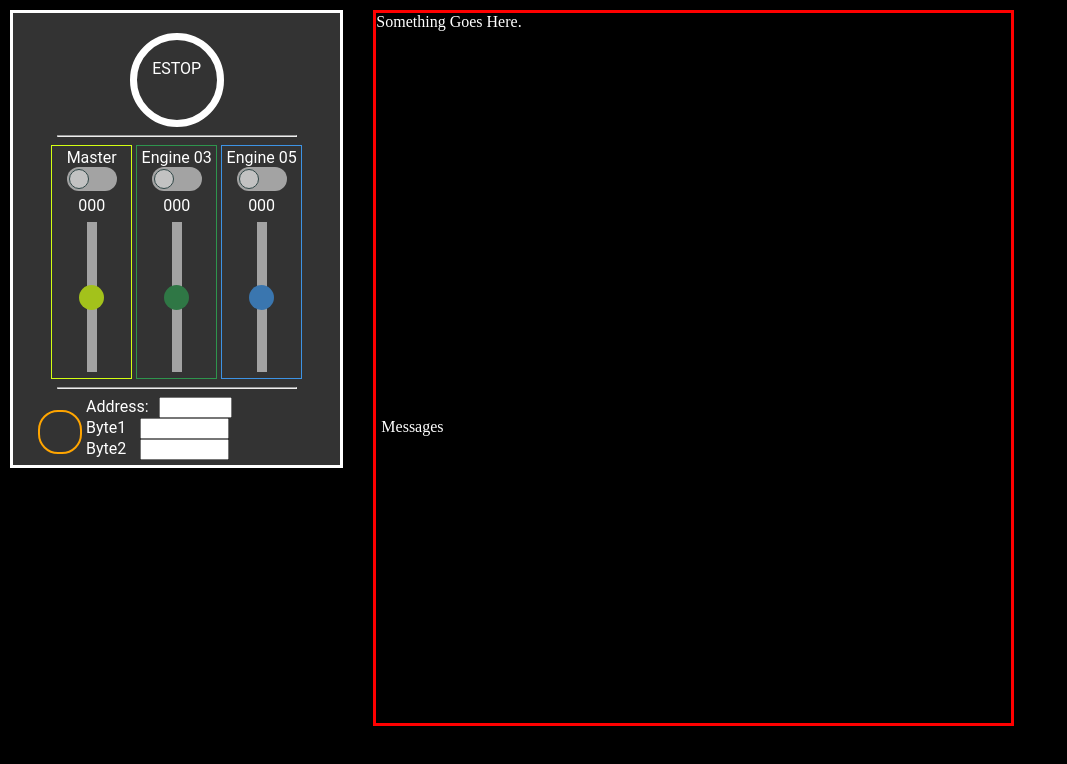
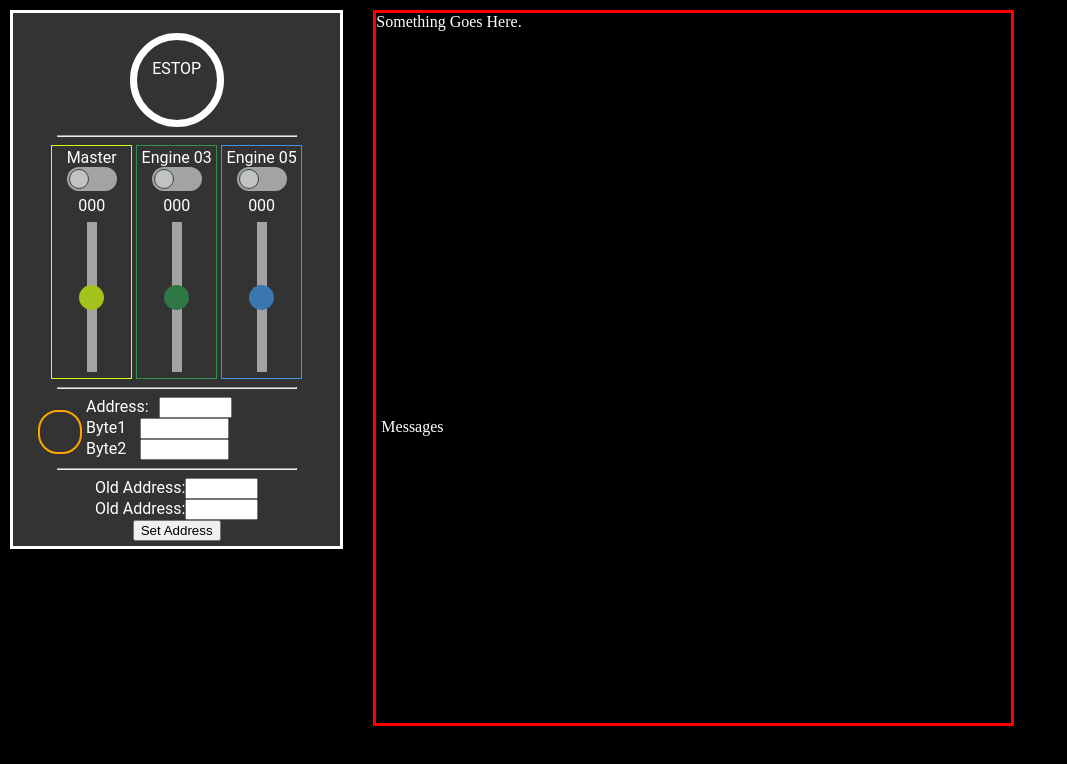
Before and after one commit to conradyml/trainnode, a website: page main.html in a window 1280 px wide. Shown: the whole page, without its empty margins (0-1067 px from the left). Drawn offline with nearby package versions, Linux system fonts and the light colour scheme; no server answers.

Commit message:
Added SetAddress function

```diff
--- a/main.html
+++ b/main.html
@@ -358,6 +358,12 @@ function sendCommand(addr,command){
    socket.emit("command",addr,command);
 }
 
+function SetAddr(addr,newAddr){
+    socket.emit("SetCV",addr,[0x00,0x00],newAddr);
+}
+
+
+
 
 // Utility Functions
 function LogMessage(msg){
@@ -377,7 +383,7 @@ function ThrottleChange(throttle){
         speed = Math.round(Math.abs(speed*126/100));
       } else {
         speed = Math.round(Math.abs(speed*126/100));
-        speed = (0x80^speed); //add 8th bit based on
+        speed = (0x80^speed); //add 8th bit based on FWD motion.
       }
       throttle128(hexid,speed);
     } else {
@@ -397,9 +403,21 @@ function LightChange(light){
   console.log("Light: "+light.id+" change to value:"+light.value);
   var hexid = ThrottleDictionary[light.id.substring(0,9)];
   lights(light,hexid);
+}
+
+function setAddress(){
+  var add1 = document.getElementById('oldAddress').value;
+  var add2 = document.getElementById('newAddress').value;
+  if ((add1.trim()!== "") && (add2.trim()!== "")){
+    SetAddr(add1,add2);
+    } else {
+      LogMessage(" Need at least an address and 1st byte.")
+
+    }
+
+}
 
 
-}
 
 </script>
 
@@ -452,6 +470,12 @@ function LightChange(light){
             <label for="Byte2:">Byte2</label> <input type="text" id="ffByte2" name="Byte2" size = 8>
           </form>
         </div>
+        <hr style="width:75%"/>
+        <div id ="address_area">
+            <label for="oldAddress">Old Address:</label><input type="text" id="oldAddress" name="oldAddress" size="6"><br/>
+            <label for="newAddress">Old Address:</label><input type="text" id="newAddress" name="newAddress" size="6"><br/>
+            <button id = "setAddress" onclick="setAddress();">Set Address</button>
+        </div>
 
 </div>
 <div id = "center" class="flex-child-element">
```
